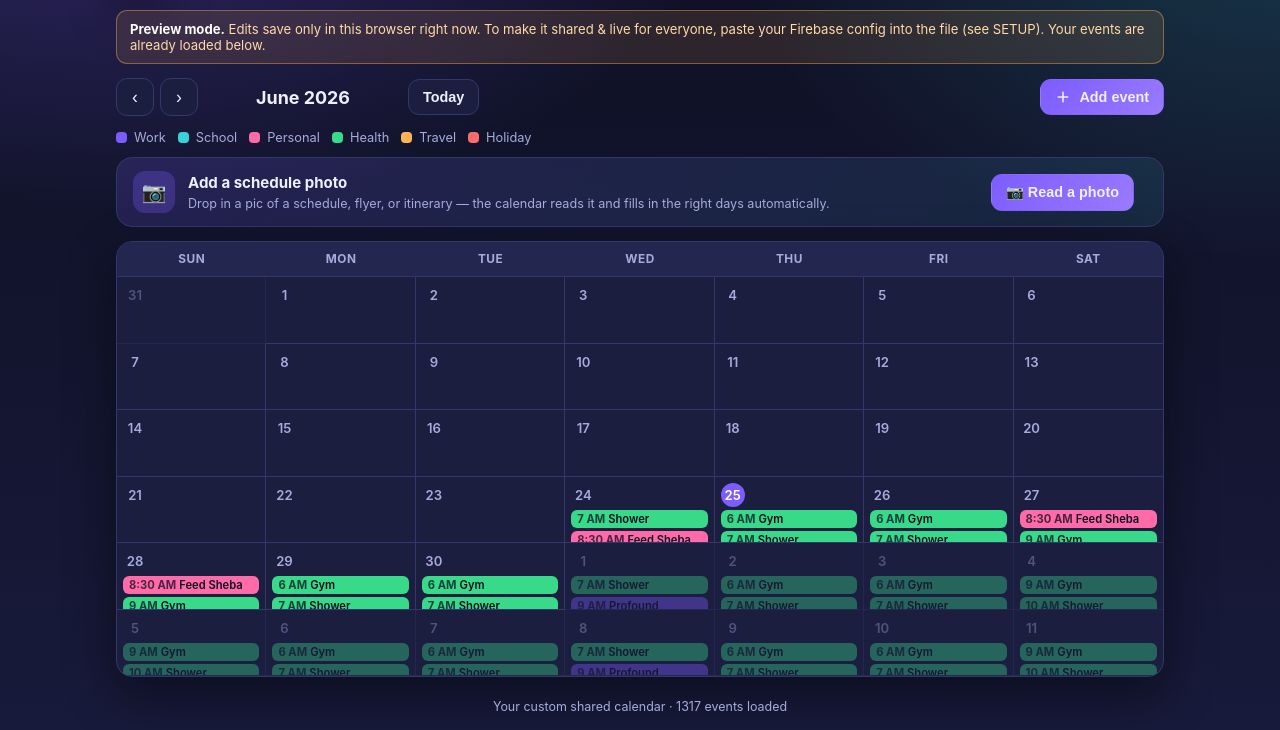
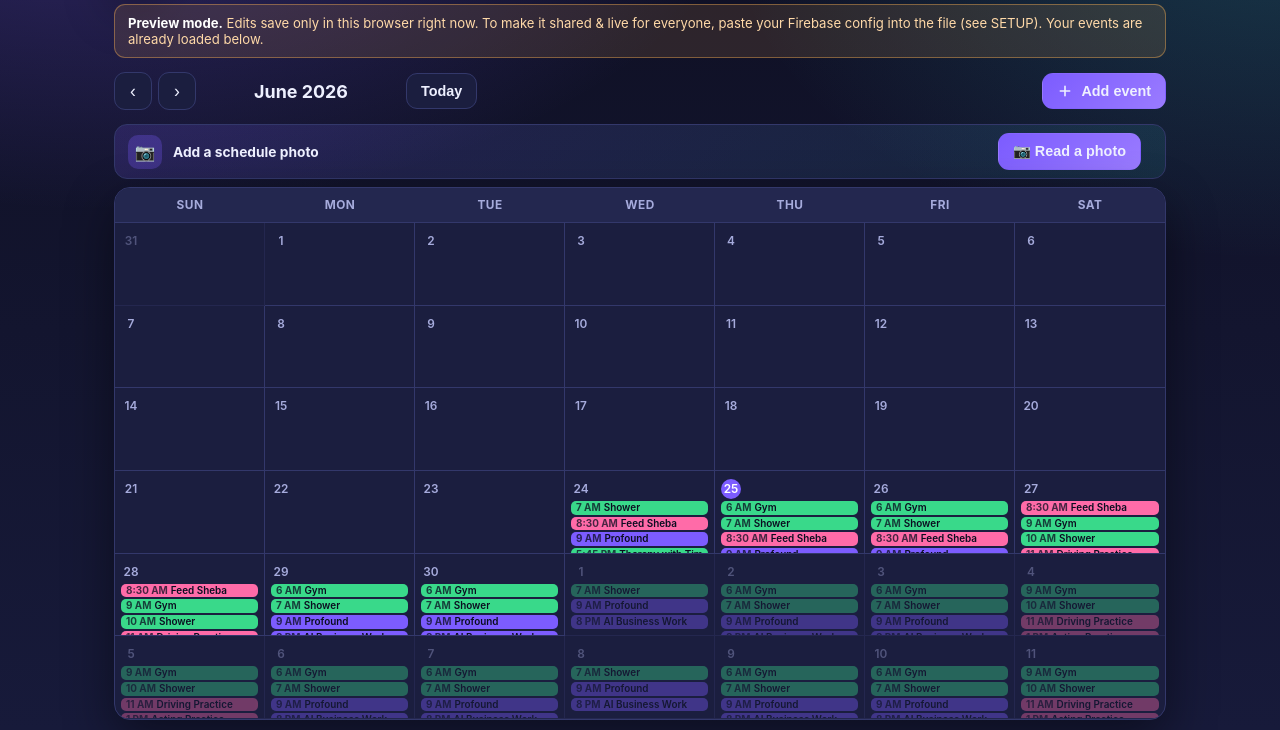
Before and after one commit to Lukesully95/lukesully95.github.io, a plain HTML site: page luke-calendar.html in a window 1280 px wide. Shown: the part 70-800 px from the top of the page. Drawn offline with Linux system fonts and the light colour scheme.

Commit message:
Add files via upload

```diff
--- a/luke-calendar.html
+++ b/luke-calendar.html
@@ -24,7 +24,8 @@
       linear-gradient(180deg,var(--bg),var(--bg2));
     min-height:100vh;-webkit-font-smoothing:antialiased;
   }
-  .wrap{max-width:1080px;margin:0 auto;padding:18px 16px 16px;display:flex;flex-direction:column;height:100vh;height:100dvh}
+  .wrap{max-width:1080px;margin:0 auto;padding:12px 14px 10px;display:flex;flex-direction:column;height:100vh;height:100dvh}
+  header.top,.toolbar,.photobar,.legend,footer{flex:none}
 
   header.top{display:flex;align-items:center;justify-content:space-between;gap:14px;flex-wrap:wrap;margin-bottom:16px}
   .brand{display:flex;align-items:center;gap:12px}
@@ -48,11 +49,10 @@
   .btn svg{width:16px;height:16px}
   .spacer{flex:1}
 
-  .legend{display:flex;flex-wrap:wrap;gap:12px;margin-bottom:12px;font-size:.8rem;color:var(--muted)}
+  .legend{display:none}
   .legend .it{display:flex;align-items:center;gap:7px;cursor:default}
   .sw{width:11px;height:11px;border-radius:4px}
 
-  header.top,.toolbar,.photobar,.legend,footer{flex:none}
   .calwrap{background:var(--card);border:1px solid var(--line);border-radius:var(--radius);box-shadow:var(--shadow);overflow:hidden;flex:1 1 auto;min-height:0;display:flex;flex-direction:column}
   .dow{display:grid;grid-template-columns:repeat(7,1fr);background:var(--card2);border-bottom:1px solid var(--line);flex:none}
   .dow div{padding:10px 8px;text-align:center;font-size:.74rem;letter-spacing:.5px;text-transform:uppercase;color:var(--muted);font-weight:700}
@@ -61,10 +61,10 @@
   .cell:nth-child(7n){border-right:0}
   .cell:hover{background:rgba(124,92,255,.08)}
   .cell.dim{opacity:.38}
-  .cell .num{font-size:.82rem;color:var(--muted);font-weight:600;display:inline-flex;width:24px;height:24px;align-items:center;justify-content:center;border-radius:50%}
+  .cell .num{font-size:.74rem;color:var(--muted);font-weight:600;display:inline-flex;width:20px;height:20px;align-items:center;justify-content:center;border-radius:50%}
   .cell.today .num{background:var(--accent);color:#fff}
-  .chips{margin-top:3px;display:flex;flex-direction:column;gap:3px}
-  .chip{font-size:.7rem;line-height:1.25;padding:2px 6px;border-radius:6px;white-space:nowrap;overflow:hidden;text-overflow:ellipsis;color:#0b0d20;font-weight:600}
+  .chips{margin-top:2px;display:flex;flex-direction:column;gap:2px}
+  .chip{font-size:.62rem;line-height:1.18;padding:1px 5px;border-radius:5px;white-space:nowrap;overflow:hidden;text-overflow:ellipsis;color:#0b0d20;font-weight:600}
   .chip .t{opacity:.75;font-weight:700;margin-right:3px}
   .more{font-size:.66rem;color:var(--muted);margin-top:2px;font-weight:600}
   [data-cat="Work"]{background:var(--c-work)} [data-cat="School"]{background:var(--c-school)}
@@ -95,7 +95,7 @@
   .mfoot .spacer{flex:1}
   .danger{background:transparent;border:1px solid var(--c-holiday);color:#ff9a9a}
   .danger:hover{background:rgba(255,107,107,.12)}
-  footer{margin-top:22px;text-align:center;color:var(--muted);font-size:.78rem}
+  footer{display:none}
   .banner{background:rgba(255,180,84,.12);border:1px solid rgba(255,180,84,.4);color:#ffd9a8;font-size:.82rem;padding:10px 13px;border-radius:11px;margin-bottom:14px}
   .banner b{color:#fff}
   @media(max-width:600px){
@@ -144,11 +144,11 @@
   }
 
   /* Photo features */
-  .photobar{display:flex;align-items:center;gap:13px;flex-wrap:wrap;background:linear-gradient(135deg,rgba(124,92,255,.18),rgba(57,208,216,.10));border:1px solid var(--line);border-radius:var(--radius);padding:13px 16px;margin-bottom:14px}
-  .photobar .pi{width:42px;height:42px;border-radius:12px;background:rgba(124,92,255,.28);display:grid;place-items:center;font-size:1.25rem;flex:none}
-  .photobar .ptext{flex:1;min-width:180px}
-  .photobar .ptext b{display:block;font-size:.94rem}
-  .photobar .ptext span{font-size:.79rem;color:var(--muted)}
+  .photobar{display:flex;align-items:center;gap:11px;flex-wrap:nowrap;background:linear-gradient(135deg,rgba(124,92,255,.18),rgba(57,208,216,.10));border:1px solid var(--line);border-radius:13px;padding:8px 13px;margin-bottom:8px}
+  .photobar .pi{width:34px;height:34px;border-radius:10px;background:rgba(124,92,255,.28);display:grid;place-items:center;font-size:1.05rem;flex:none}
+  .photobar .ptext{flex:1;min-width:0}
+  .photobar .ptext b{display:block;font-size:.86rem}
+  .photobar .ptext span{display:none}
   .photobar .pstatus{font-size:.79rem;color:var(--accent2)}
   .spin{width:14px;height:14px;border:2px solid rgba(255,255,255,.25);border-top-color:#fff;border-radius:50%;display:inline-block;animation:sp .8s linear infinite;vertical-align:-2px;margin-right:6px}
   @keyframes sp{to{transform:rotate(360deg)}}
@@ -375,13 +375,14 @@ function renderMonth(){
     cell.className="cell"+(d.getMonth()!==m?" dim":"")+(ds===todayStr?" today":"");
     cell.dataset.date=ds;
     const dayEvents=eventsOn(ds);
+    const cap = (window.innerWidth<=600) ? 3 : dayEvents.length;   // phone caps with "+more"; desktop shows all
     let html=`<span class="num">${d.getDate()}</span><div class="chips">`;
-    dayEvents.slice(0,3).forEach(e=>{
+    dayEvents.slice(0,cap).forEach(e=>{
       const t=e.time?`<span class="t">${to12(e.time).replace(":00","")}</span>`:"";
       html+=`<div class="chip" data-cat="${e.category||'Personal'}">${t}${escapeHtml(e.title)}</div>`;
     });
     html+=`</div>`;
-    if(dayEvents.length>3) html+=`<div class="more">+${dayEvents.length-3} more</div>`;
+    if(dayEvents.length>cap) html+=`<div class="more">+${dayEvents.length-cap} more</div>`;
     if(photosOn(ds).length) html+=`<span class="pbadge">📷</span>`;
     cell.innerHTML=html;
     cell.addEventListener("click",()=>openDay(ds));
@@ -786,6 +787,7 @@ document.getElementById("prev").addEventListener("click",()=>{view.setMonth(view
 document.getElementById("next").addEventListener("click",()=>{view.setMonth(view.getMonth()+1);renderMonth();});
 document.getElementById("todayBtn").addEventListener("click",()=>{view=new Date();renderMonth();});
 document.getElementById("addBtn").addEventListener("click",()=>{activeDay=null;openEdit(null);});
+window.addEventListener("resize",()=>{ clearTimeout(window.__rz); window.__rz=setTimeout(renderMonth,180); });
 
 // ---------- boot ----------
 renderLegend();
```
